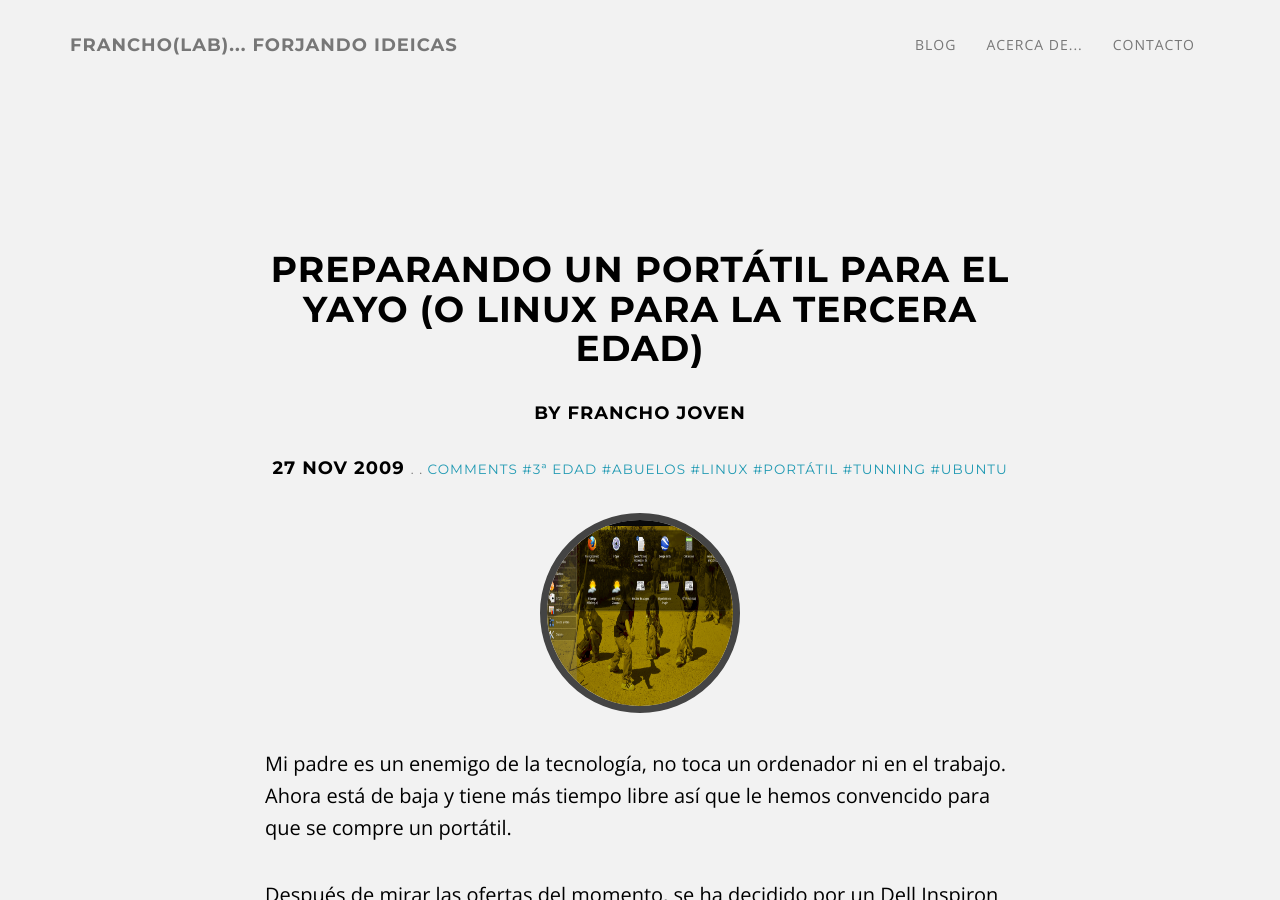
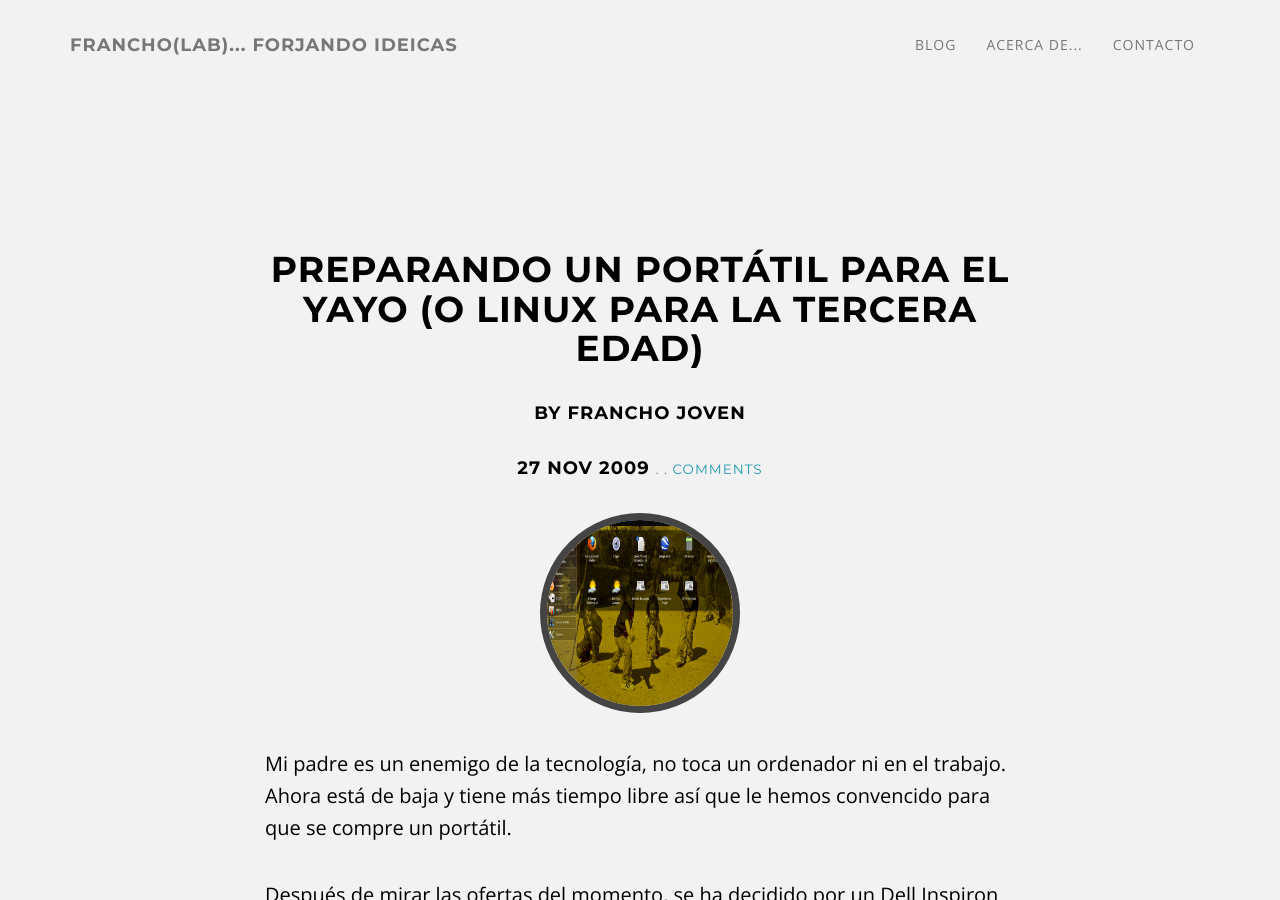
Before and after one commit to francho/francho.github.io, a Jekyll site: the page built from _posts/2009-11-27-preparando-un-portatil-para-el-yayo-o-linux-para-la-tercera-edad.html, in a window 1280 px wide and 900 px high. Built offline with Jekyll 4.4.1, drawn with Linux system fonts in a browser that asks for light colours; comment, search, counter and statistics services are not loaded.

Commit message:
Remove old tags

```diff
--- a/_posts/2009-11-27-preparando-un-portatil-para-el-yayo-o-linux-para-la-tercera-edad.html
+++ b/_posts/2009-11-27-preparando-un-portatil-para-el-yayo-o-linux-para-la-tercera-edad.html
@@ -2,15 +2,6 @@
 layout: post
 title: Preparando un portátil para el yayo (o Linux para la tercera edad)
 date: 2009-11-27 12:13:41.000000000 +01:00
-categories:
-- linux
-tags:
-- 3ª edad
-- abuelos
-- linux
-- portátil
-- tunning
-- ubuntu
 status: publish
 type: post
 published: true
```
